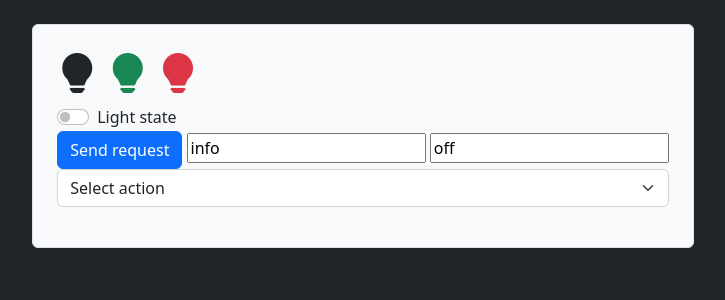
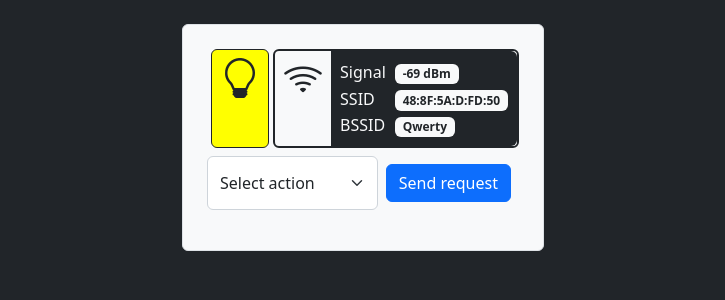
Before and after one commit to WilliamPeterDunn/sonoff, a PHP site: page / in a window 1280 px wide. Shown: the top 300 px of the page, without its empty margins (277-1002 px from the left). Run offline with PHP 8.4, Linux system fonts and the light colour scheme.

Commit message:
Added endpoints option box; UI WIP changes

```diff
--- a/index.php
+++ b/index.php
@@ -17,7 +17,7 @@ $data = $switch = $startup = $pulse = $pulseWidth = $ssid = $otaUnlock = $fwVers
 $signalStrength = '';
 
 //Variables used in set messages
-$switch_value = $startup_value = $pulse_value = $pulseWidth_value = $ssid_value = $password_value = $downloadUrl_value = $shag256sum_value = '';
+$switch_value = $startup_value = $pulse_value = $pulseWidth_value = $ssid_value = $password_value = $downloadUrl_value = $sha256sum_value = '';
 
 $target_ip = '192.168.101.191';
 $target_port = '8081';
@@ -140,23 +140,34 @@ function callDeviceAPI($url, $json){
   <div class='container d-flex justify-content-center'>
 	<div class='border bg-light p-4 m-4 rounded'>
 		<form method='POST'>
-		<h1>
-		 <span class="bi bi-lightbulb-fill"></span>
-		 <span class="bi bi-lightbulb-fill text-success"></span>
-		 <span class="bi bi-lightbulb-fill text-danger"></span>
-		 </h1>
-			<div class="form-check form-switch">
-			  <input class="form-check-input" type="checkbox" role="switch" id="chkstate" <?= $switchstate ?>>
-			  <label class="form-check-label" for="chkstate">Light state</label>
+			<div class='d-flex-inline'>
+				<div class='d-flex'>
+				  <div onclick="lightClicked();" class="h1 bi bi-lightbulb border-dark border rounded p-2 mx-1" style='background-color:yellow;'></div>
+				  <div class="d-none h1 bi bi-lightbulb border-dark border rounded p-2 mx-1" style='background-color:red;'></div>
+				  <div class="d-none h1 bi bi-lightbulb border-dark border rounded p-2 mx-1"></div>
 
+
+				<div class='d-flex border rounded border-dark border-2 mb-2'>
+					<div class="h1 bi bi-wifi rounded p-2"></div>
+					<div class='p-2 bg-dark text-light text-start m-0 rounded-end'>
+					<table class='text-light'>
+						<tr><td class='pe-2'>Signal</td><td><div class='badge bg-light text-dark mt-1'>-69 dBm</div></td></tr>
+						<tr><td class='pe-2'>SSID</td><td><div class='badge bg-light text-dark mt-1'>48:8F:5A:D:FD:50</div></td></tr>
+						<tr><td class='pe-2'>BSSID</td><td><div class='badge bg-light text-dark mt-1'>Qwerty</div></td></tr>
+					</table>
 					</div>
+				</div>
+
+				  <div class="d-none h1 bi bi-wifi-off border-dark border border-2 rounded p-2 mx-1"></div>
+				</div>
+			</div>
+
 			<!--button onclick="setEndPoint('switch')" name='switchOffBtn' class='btn btn-danger' type='submit'>Switch</button-->
 			<!--button onclick="setEndPoint('info')" name='btnGetStatus' class='btn btn-primary' type='submit'>Get status</button-->
-			<button name='btnSend' class='btn btn-primary' type='submit'>Send request</button>
-			<input id='endpoint'  name='endpoint' value='info'>
-			<input id='newState'  name='newState' value='off'>
 
-
+			<input hidden id='endpoint'  name='endpoint' value='info'>
+			<input hidden id='newState'  name='newState' value='off'>
+			<div class='d-flex'>
 				<select id='endpoint-select' class="form-select">
 				  <option selected>Select action</option>
 				  <option value="info">info</option>
@@ -168,10 +179,11 @@ function callDeviceAPI($url, $json){
 				  <option value="ota_unlock">ota_unlock</option>
 				  <option value="ota_flash">ota_flash</option>
 				</select>
-
-			<!--div id='result'><pre><?php print_r($data); ?></pre></div-->
+				<button name='btnSend' class='m-2 btn btn-primary text-nowrap' type='submit'>Send request</button>
+			</div>
 
 			<?php
+
 			if ($status!=''){
 				$seq = $status['seq'];
 				$error = $status['error'];
@@ -211,40 +223,65 @@ function callDeviceAPI($url, $json){
 				}
 			}
 			?>
-
+			<div class=my-2>
 				<div id='info' class='d-none bg-dark text-light border endpoint-details'>
-				info (n/a)
+					<i>info has no parameters</i>
 				</div>
-			<div id='switch' class='d-none bg-dark text-light border endpoint-details'>
-				switch (on / off)
+				<div id='switch' class='d-none bg-dark text-light border endpoint-details rounded'>
+					<span class='m-1'>switch (on / off)</span>
+					<div class="m-1 form-check form-switch">
+					  <input class="form-check-input" type="checkbox" role="switch" id="chkstate" <?= $switchstate ?>>
+					  <label class="form-check-label" for="chkstate">Light state</label>
 					</div>
-			<div id='startup' class='d-none bg-dark text-light border endpoint-details'>
-				startup
-				startup_value=(on / off / stay)
 				</div>
-			<div id='pulse' class='d-none bg-dark text-light border endpoint-details'>
-				inching settings
+				<div id='startup' class='d-none bg-dark text-light border endpoint-details rounded'>
+					<span class='m-1'>startup
+					startup_value=(on / off / stay)</span>
+					<div class="m-1 form-check form-switch">
+					  <input class="form-check-input" type="checkbox" role="switch" id="setStartup" >
+					  <label class="form-check-label" for="chkstate">Startup value</label>
+					</div>
+				</div>
+				<div id='pulse' class='d-none bg-dark text-light border endpoint-details rounded'>
+					<?php
 						$pulse_value = 'on';		// [on | off]
 						$pulseWidth_value = '3000'; //  500~36000000ms in multiples of 500
+					?>
+					<span class='m-1'>inching settings (on / off)</span>
+					<div class="m-1 form-check form-switch">
+					  <input class="form-check-input" type="checkbox" role="switch" id="setStartup" >
+					  <label class="form-check-label" for="chkstate">Inching enabled</label>
 					</div>
-			<div id='signal_strength' class='d-none bg-dark text-light border endpoint-details'>
-				signal_strength
+					<div class='m-1'>
+						pulseWidth_value
+						<input id='pulseWidth_value'  name='pulseWidth_value' value='3000'>
+					</div>
+				</div>
+				<div id='signal_strength' class='d-none bg-dark text-light border endpoint-details rounded'>
+					<i>signal_strength has no parameters</i>
 				</div>
 				<div id='wifi' class='d-none bg-dark text-light border endpoint-details'>
 					wifi
 					$ssid_value = '';
 					$password_value = '';
+					<div>
+						<input id='ssid_value'  name='ssid_value' value=''>
+						<input id='password_value'  name='password_value' value=''>
 					</div>
-			<div id='ota_unlock' class='d-none bg-dark text-light border endpoint-details'>
-				ota_unlock
 				</div>
-			<div id='ota_flash' class='d-none bg-dark text-light border endpoint-details'>
+				<div id='ota_unlock' class='d-none bg-dark text-light border endpoint-details rounded'>
+					<i>ota_unlock has no parameters</i>
+				</div>
+				<div id='ota_flash' class='d-none bg-dark text-light border endpoint-details rounded'>
 					ota_flash
 					$downloadUrl_value = '';
 					$sha256sum_value = '';
+					<div>
+						<input id='downloadUrl_value'  name='downloadUrl_value' value=''>
+						<input id='sha256sum_value'  name='sha256sum_value' value=''>
 					</div>
-
-
+				</div>
+			</div>
 		</form>
 	</div>
  </div>
@@ -255,7 +292,6 @@ function callDeviceAPI($url, $json){
 
 	$('#chkstate').click(function(){
 		var chkstate = $('#chkstate').prop('checked');
-		console.log(chkstate);
 		if(chkstate){
 			document.getElementById("newState").value = 'on';
 		} else {
@@ -266,14 +302,14 @@ function callDeviceAPI($url, $json){
 	$('#endpoint-select').change(function(){
 		var alldivs = $('.endpoint-details');
 		alldivs.addClass("d-none");
-		//var ep = $('#endpoint-select').value;
-		//console.log(alldivs);
 		var showdiv = document.getElementById(this.value);
-		//console.log(showdiv);
 		showdiv.classList.remove("d-none");
 		document.getElementById("endpoint").value = this.value;
+	});
 
-	});
+	function lightClicked(){
+		alert('works');
+	}
   </script>
   </body>
  </html>
```
Lines whose indentation alone changed are shown as unchanged.
